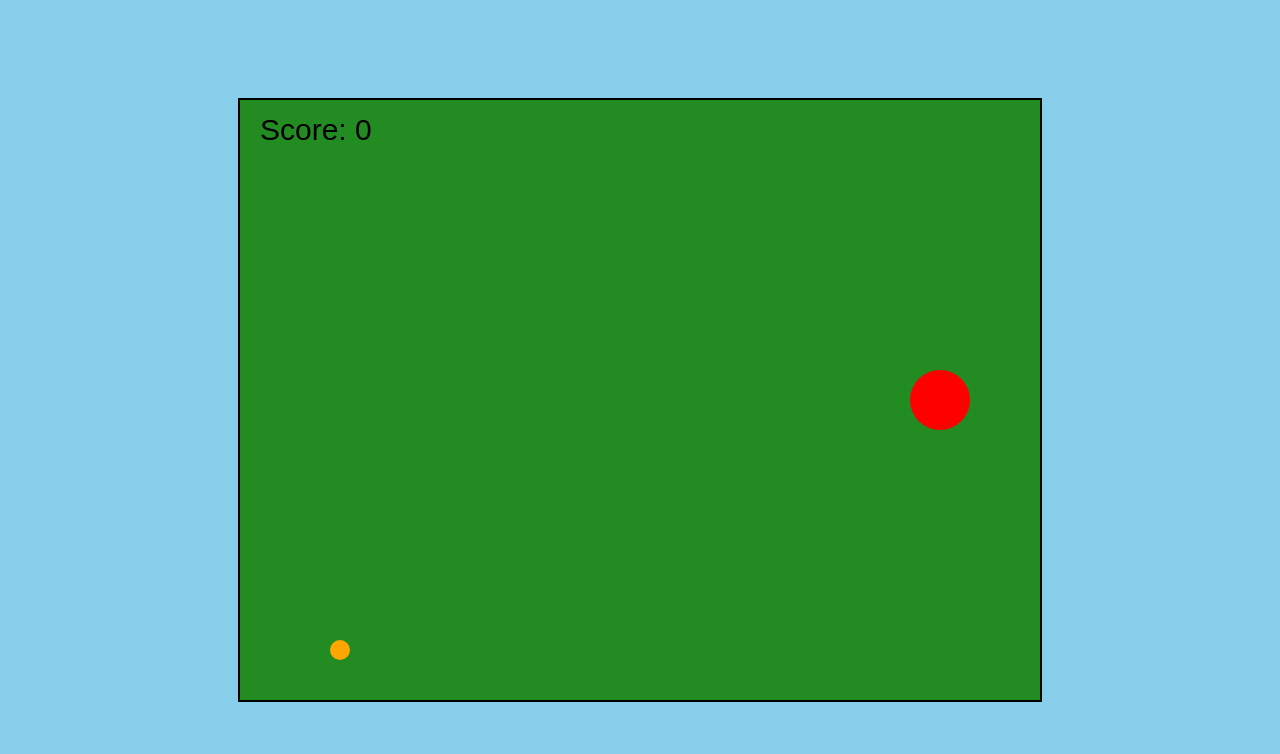
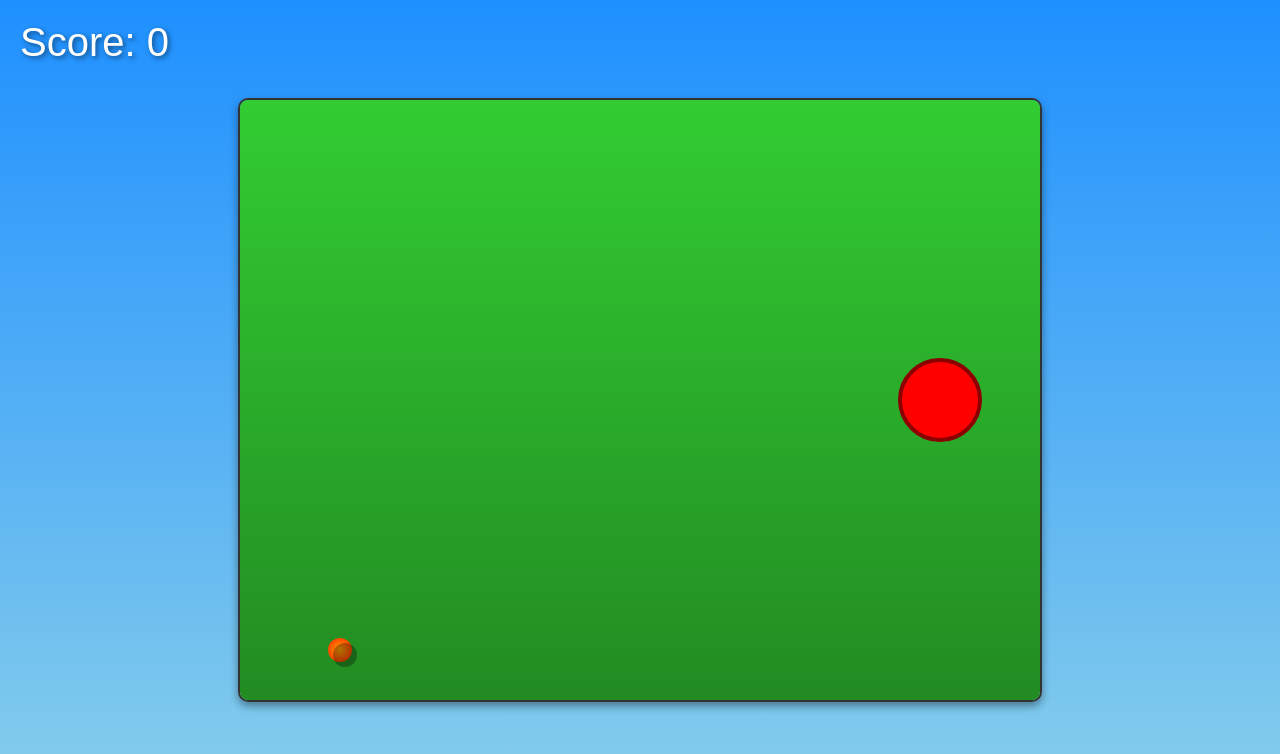
Before and after one commit to piyayang1/Pinoy, a plain HTML site: page index.html in a window 1280 px wide. Drawn offline with Linux system fonts and the light colour scheme.

Commit message:
Update index.html

```diff
--- a/index.html
+++ b/index.html
@@ -11,30 +11,40 @@
             align-items: center;
             height: 100vh;
             margin: 0;
-            background-color: #87CEEB;
+            background: linear-gradient(to top, #87CEEB, #1E90FF); /* Sky blue gradient */
+            overflow: hidden;
+            font-family: 'Arial', sans-serif;
         }
         canvas {
-            border: 2px solid black;
+            border: 2px solid #333;
+            border-radius: 10px;
+            box-shadow: 0 4px 8px rgba(0, 0, 0, 0.4);
+        }
+        #score {
+            position: absolute;
+            top: 20px;
+            left: 20px;
+            font-size: 40px;
+            color: #fff;
+            text-shadow: 2px 2px 5px rgba(0, 0, 0, 0.5);
         }
     </style>
 </head>
 <body>
     <canvas id="gameCanvas" width="800" height="600"></canvas>
+    <div id="score">Score: 0</div>
     <script>
-        // Get canvas and context
         const canvas = document.getElementById("gameCanvas");
         const ctx = canvas.getContext("2d");
 
-        // Game constants
         const courtWidth = 800;
         const courtHeight = 600;
-        const hoopRadius = 30;
-        const ballRadius = 10;
+        const hoopRadius = 40;
+        const ballRadius = 12;
         const hoopX = courtWidth - 100;
         const hoopY = courtHeight / 2;
         let score = 0;
 
-        // Ball properties
         let ballX = 100;
         let ballY = courtHeight - 50;
         let ballSpeedX = 0;
@@ -42,51 +52,56 @@
         let gravity = 0.1;
         let isShooting = false;
 
-        // Game loop
         function gameLoop() {
-            // Clear canvas
             ctx.clearRect(0, 0, courtWidth, courtHeight);
 
-            // Draw court
             drawCourt();
-
-            // Draw ball
             drawBall();
-
-            // Update ball position
             updateBall();
-
-            // Detect ball hoop collision
             detectCollision();
-
-            // Display score
             displayScore();
 
-            // Request next frame
             requestAnimationFrame(gameLoop);
         }
 
-        // Draw the basketball court
+        // Drawing the court with gradient and shadows
         function drawCourt() {
-            ctx.fillStyle = "#228B22"; // Court color
-            ctx.fillRect(0, 0, courtWidth, courtHeight); // Court background
+            // Court background with gradient
+            const grd = ctx.createLinearGradient(0, 0, 0, courtHeight);
+            grd.addColorStop(0, "#32CD32"); // Lighter green at the top
+            grd.addColorStop(1, "#228B22"); // Darker green at the bottom
+            ctx.fillStyle = grd;
+            ctx.fillRect(0, 0, courtWidth, courtHeight);
 
-            // Draw hoop
+            // Draw the hoop with 3D effect
             ctx.fillStyle = "red";
             ctx.beginPath();
             ctx.arc(hoopX, hoopY, hoopRadius, 0, Math.PI * 2, false);
             ctx.fill();
+            ctx.strokeStyle = "#8B0000";
+            ctx.lineWidth = 4;
+            ctx.stroke();
+            ctx.closePath();
         }
 
-        // Draw ball
+        // Drawing the ball with 3D shadow and gradient
         function drawBall() {
-            ctx.fillStyle = "orange";
+            const grd = ctx.createRadialGradient(ballX, ballY, 0, ballX, ballY, ballRadius);
+            grd.addColorStop(0, "#FFA500"); // Bright orange
+            grd.addColorStop(1, "#FF4500"); // Dark orange
+
+            ctx.fillStyle = grd;
             ctx.beginPath();
             ctx.arc(ballX, ballY, ballRadius, 0, Math.PI * 2, false);
             ctx.fill();
+
+            // Ball shadow for 3D effect
+            ctx.fillStyle = "rgba(0, 0, 0, 0.3)";
+            ctx.beginPath();
+            ctx.arc(ballX + 5, ballY + 5, ballRadius, 0, Math.PI * 2, false);
+            ctx.fill();
         }
 
-        // Update ball position and velocity
         function updateBall() {
             if (isShooting) {
                 ballX += ballSpeedX;
@@ -100,23 +115,21 @@
             }
         }
 
-        // Detect collision with hoop
         function detectCollision() {
             const distance = Math.sqrt(Math.pow(ballX - hoopX, 2) + Math.pow(ballY - hoopY, 2));
             if (distance <= hoopRadius + ballRadius) {
                 score++;
                 resetBall();
+                createParticleEffect();
             }
         }
 
-        // Display score
+        // Display the score with better aesthetics
         function displayScore() {
-            ctx.fillStyle = "black";
-            ctx.font = "30px Arial";
-            ctx.fillText("Score: " + score, 20, 40);
+            document.getElementById("score").textContent = `Score: ${score}`;
         }
 
-        // Reset the ball position after scoring
+        // Reset ball position after scoring
         function resetBall() {
             ballX = 100;
             ballY = courtHeight - 50;
@@ -125,10 +138,48 @@
             isShooting = false;
         }
 
+        // Particle effect when scoring
+        function createParticleEffect() {
+            let particles = [];
+            for (let i = 0; i < 20; i++) {
+                particles.push({
+                    x: hoopX,
+                    y: hoopY,
+                    speedX: Math.random() * 4 - 2,
+                    speedY: Math.random() * 4 - 2,
+                    alpha: 1
+                });
+            }
+
+            function drawParticles() {
+                particles.forEach((particle, index) => {
+                    ctx.fillStyle = `rgba(255, 165, 0, ${particle.alpha})`;
+                    ctx.beginPath();
+                    ctx.arc(particle.x, particle.y, 3, 0, Math.PI * 2, false);
+                    ctx.fill();
+                    particle.x += particle.speedX;
+                    particle.y += particle.speedY;
+                    particle.alpha -= 0.05;
+
+                    if (particle.alpha <= 0) {
+                        particles.splice(index, 1);
+                    }
+                });
+            }
+
+            // Draw particle effect on hoop
+            function animateParticles() {
+                if (particles.length > 0) {
+                    drawParticles();
+                    requestAnimationFrame(animateParticles);
+                }
+            }
+            animateParticles();
+        }
+
         // Handle keyboard input (shooting the ball)
         document.addEventListener("keydown", function (event) {
             if (event.key === "ArrowUp" && !isShooting) {
-                // Shoot the ball
                 isShooting = true;
                 ballSpeedX = 10; // Horizontal speed
                 ballSpeedY = -15; // Vertical speed
```
